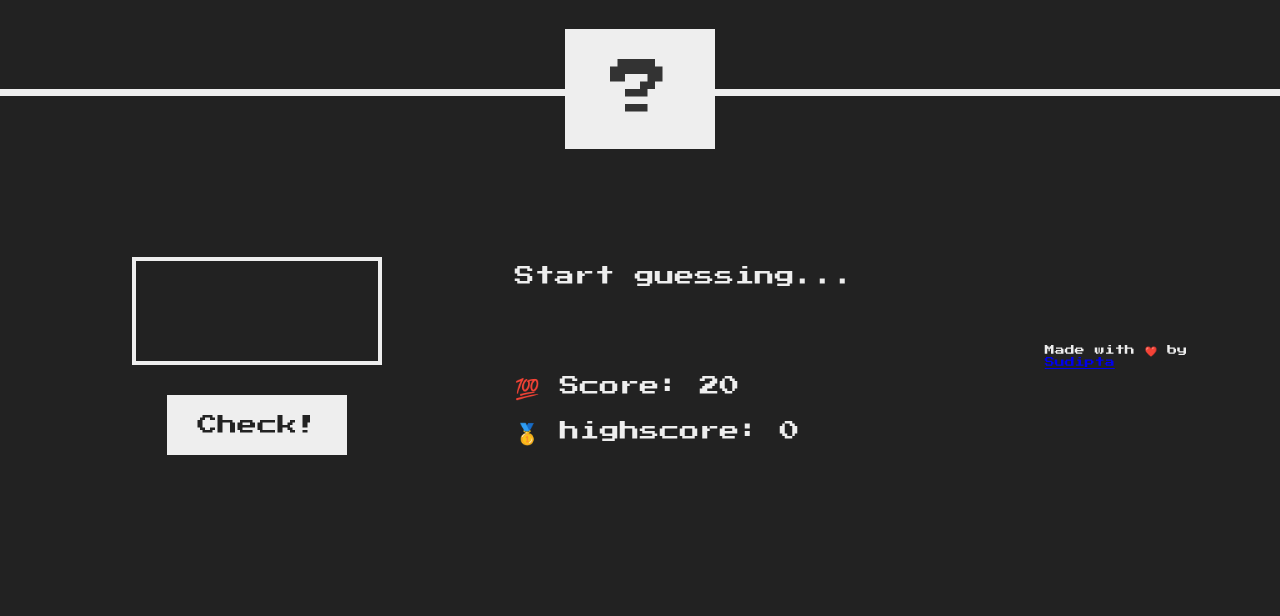
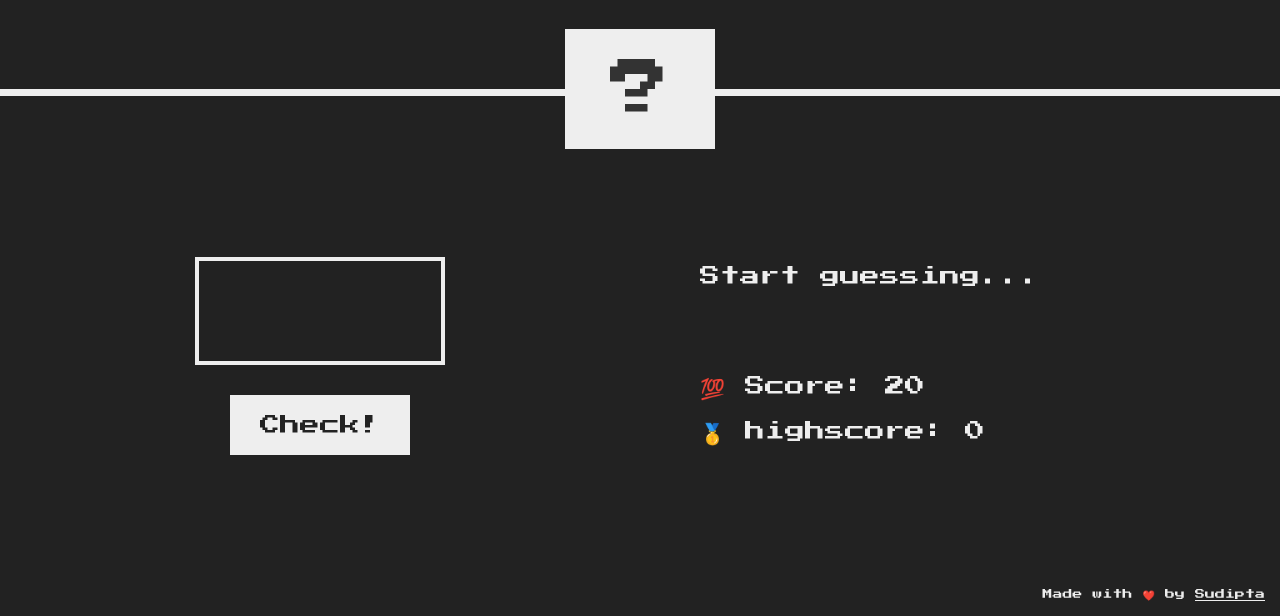
Before and after one commit to sudipta9/sudipta9.github.io, a plain HTML site: page guess-my-number/index.html in a window 1280 px wide. Shown: the part 184-800 px from the top of the page. Drawn offline with Linux system fonts and the light colour scheme.

Commit message:
Some bugs

```diff
--- a/guess-my-number/sass/main.scss
+++ b/guess-my-number/sass/main.scss
@@ -126,12 +126,12 @@ main {
     font-size: 1rem;
     color: #eee;
     padding: 1.5rem;
-    position: absolute;
-    bottom: 0;
-    right: 0;
+    position: absolute !important;
+    bottom: 0 !important;
+    right: 0 !important;
 
     a {
-      color: #eee;
+      color: #eee !important;
     }
   }
 }
```
Also changed, not shown: guess-my-number/css/main.css, 1 other file.
